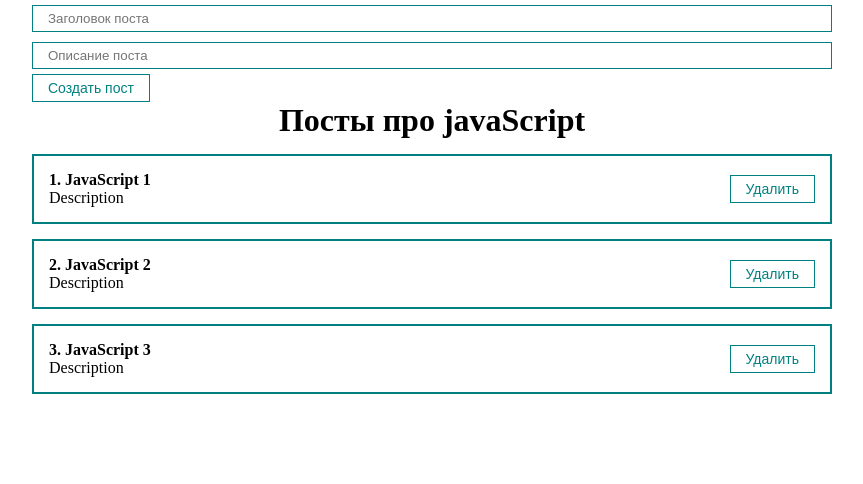
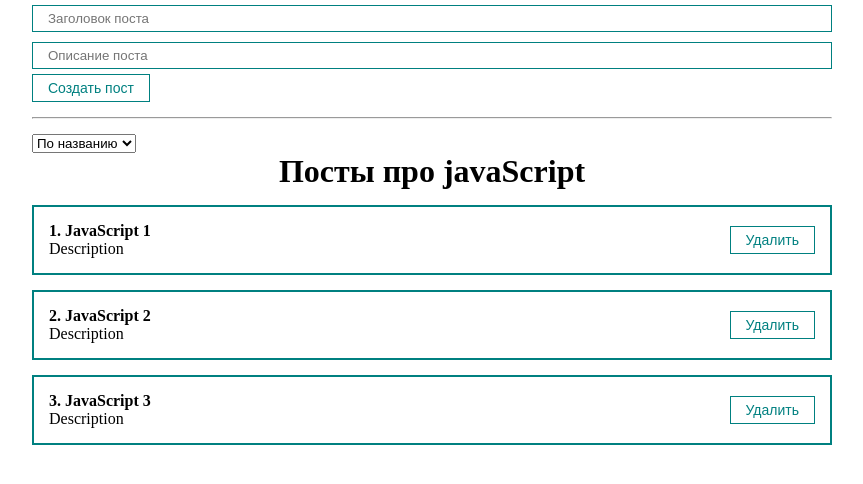
Before and after one commit to weboson/-react-course-UlbiTV, a React (Create React App) app: page / in a window 1280 px wide. Shown: the top 484 px of the page, without its empty margins (208-1071 px from the left). Built offline with nearby package versions, Linux system fonts and the light colour scheme.

Commit message:
HTML coding <MySelect/>

```diff
--- a/src/App.js
+++ b/src/App.js
@@ -2,6 +2,7 @@
 import {useState} from 'react';
 import PostForm from './components/PostForm';
 import PostList from './components/PostList';
+import MySelect from './components/UI/select/MySelect';
 import './styles/App.css';
 
 function App() {
@@ -27,7 +28,18 @@
   return (
     <div className="App">
       <PostForm create={createPost}/>
-      {/*//! - РЕШЕНИЕ автора (Ulbi TV): отрисовка по условию (Conditional Rendering) */}
+      {/* style={} - это локальные стили */}
+      <hr style={{margin: '15px 0'}}/>
+      <div>
+        {/*//! добавил MySelect.jsx */}
+        <MySelect
+          defaultValue="Cортировка:"
+          options={[
+            {value: "title", name: "По названию"},
+            {value: "body", name: "По описанию"}
+          ]}
+        />
+      </div>
       { posts.length
         ?
         <PostList posts={posts} title="Посты про javaScript" remove={removePost}/>
--- /dev/null
+++ b/src/components/UI/select/MySelect.jsx
@@ -0,0 +1,18 @@
+import React from 'react';
+
+// в option, чтобы она была не активна, прописываем атрибут "disabled", либо disabled={true} - безразницы
+// также для option нужны ключи key={options.value}
+const MySelect = ({options, defaultValue}) => {
+    return (
+        <select>
+            <option disabled value="">{defaultValue}</option>
+            {options.map((option) => (
+                <option key={option.value} value="option.value">
+                    {option.name}
+                </option>
+            ))}
+        </select>
+    );
+};
+
+export default MySelect;
```
